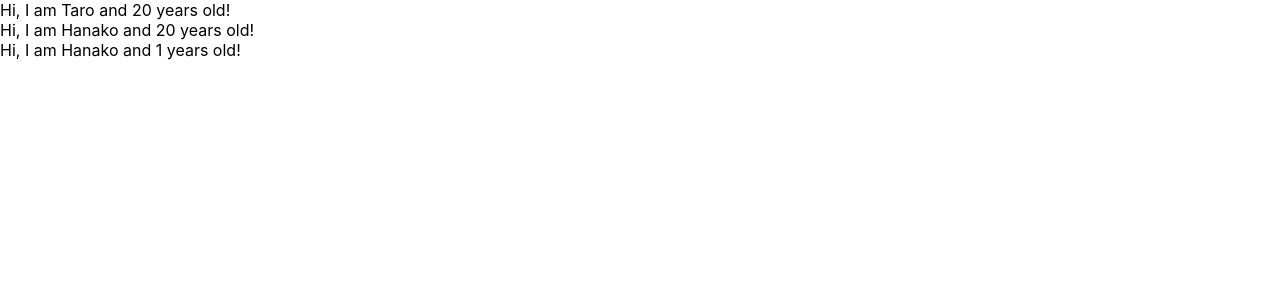
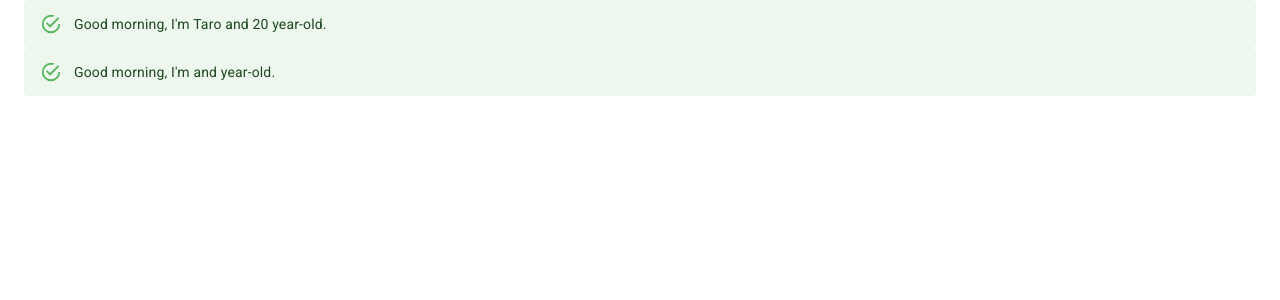
Before and after one commit to jimbaran5601406/udemy-react-redux-crud-application, a React (Create React App) app: page / in a window 1280 px wide. Shown: the top 300 px of the page. Built offline with nearby package versions, Linux system fonts and the light colour scheme.

Commit message:
add: @material-ui/core and @material-ui/lab

```diff
--- a/public/index.html
+++ b/public/index.html
@@ -15,6 +15,14 @@
       user's mobile device or desktop. See https://developers.google.com/web/fundamentals/web-app-manifest/
     -->
 		<link rel="manifest" href="%PUBLIC_URL%/manifest.json" />
+		<link
+			rel="stylesheet"
+			href="https://fonts.googleapis.com/icon?family=Material+Icons"
+		/>
+		<link
+			rel="stylesheet"
+			href="https://fonts.googleapis.com/css?family=Roboto:300,400,500,700&display=swap"
+		/>
 		<!--
       Notice the use of %PUBLIC_URL% in the tags above.
       It will be replaced with the URL of the `public` folder during the build.
@@ -38,6 +46,5 @@
 
       To begin the development, run `npm start` or `yarn start`.
       To create a production bundle, use `npm run build` or `yarn build`.
-    -->
-  </body>
+    --></body>
 </html>
--- a/src/App.js
+++ b/src/App.js
@@ -1,32 +1,37 @@
-// jsxで記述する際にトランスコンパイルする関係でReactをimportする必要がある。
 import React, { Component } from "react";
+import { Container } from "@material-ui/core";
+import { Alert } from "@material-ui/lab";
 
 const App = () => {
 	const profiles = [
 		{ name: "Taro", age: 20 },
-    { name: "Hanako", age: 20 },
-    { name: "Hanako" },
+		{ name: "", age: "" }
 	];
 
 	return (
+		<Container>
+			{profiles.map((profile) => {
+				return (
+					<Alert severity="success">
+						<Human name={profile.name} age={profile.age} />
+					</Alert>
+				);
+			})}
+		</Container>
+	);
+};
+
+const Human = (props) => {
+	return (
 		<div>
-      {profiles.map((profile) => {
-        return <User name={profile.name} age={profile.age} />;
-      })}
+			Good morning, I'm {props.name} and {props.age} year-old.
 		</div>
 	);
 };
 
-const User = (props) => {
-  return (
-    <div>
-      Hi, I am {props.name} and {props.age} years old!
-    </div>
-  );
+Human.defaultProps = {
+	name: "Anonymous",
+	age: 100
 };
 
-// Userコンポーネントのprops.ageに設定される値がない場合はデフォルトの値がセットされる。
-User.defaultProps = {
-  age: 1,
-};
 export default App;
```
Also changed, not shown: package.json (+6 -1 lines), 1 other file (tests, documents, lock files or other folders). Lines whose indentation alone changed are shown as unchanged.
